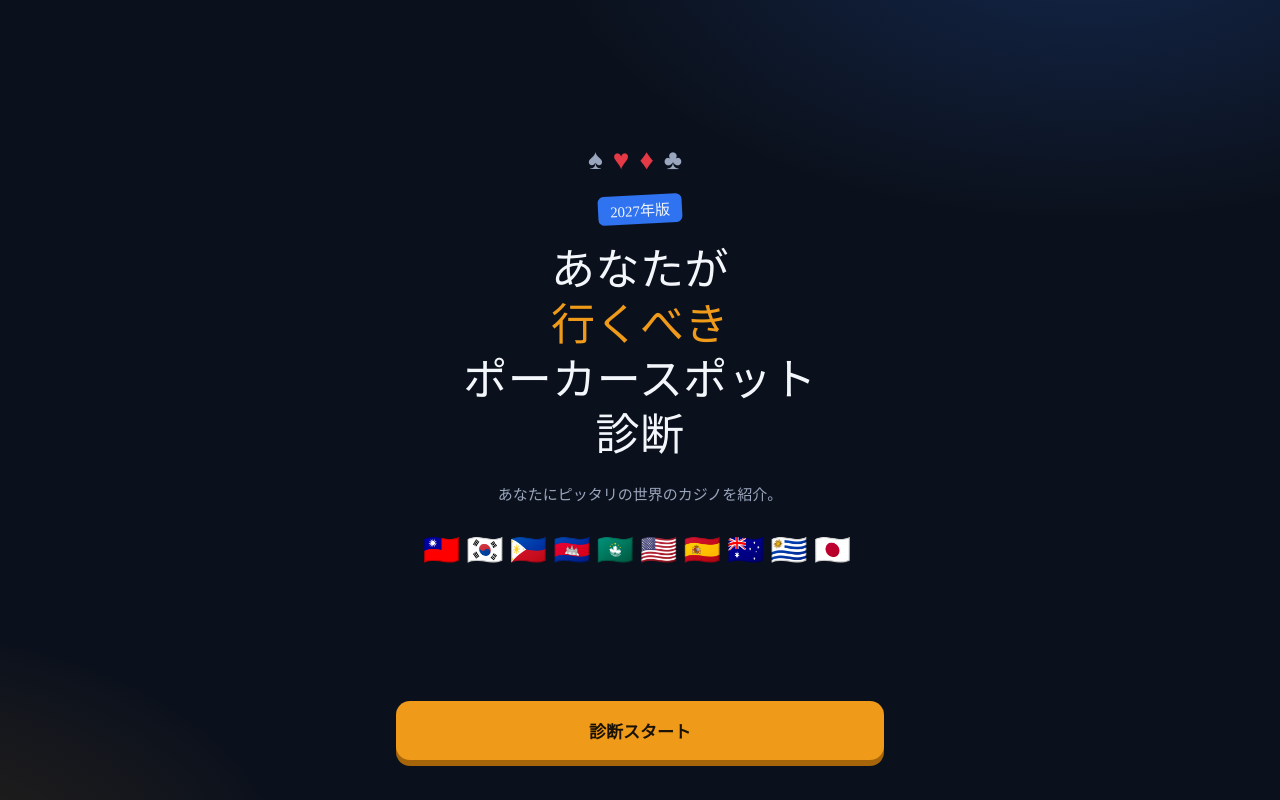
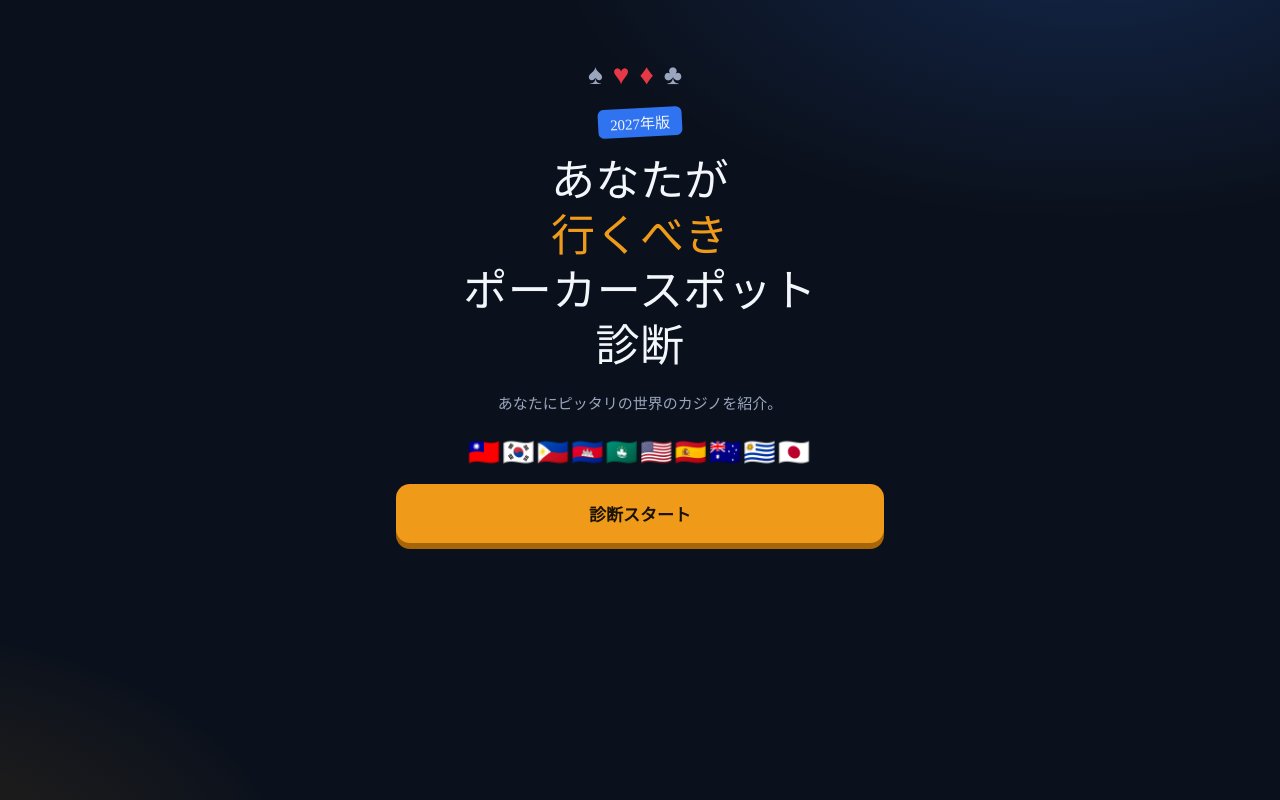
Before and after one commit to CLOViZ-inc/pokerqz-shindan-demo, a plain HTML site: page index.html in a window 1280 px wide. Drawn offline with Linux system fonts and the light colour scheme; a web font is replaced by a local one.

Commit message:
開始ボタンを国旗のすぐ下へ

```diff
--- a/index.html
+++ b/index.html
@@ -36,7 +36,7 @@ button{font:inherit;color:inherit;border:0;background:none;cursor:pointer}
 @keyframes in{from{opacity:0;transform:translateY(8px)}to{opacity:1;transform:none}}
 
 /* start */
-.hero{flex:1;display:flex;flex-direction:column;justify-content:center;gap:18px;text-align:center;padding:10px 0 24px}
+.hero{display:flex;flex-direction:column;gap:16px;text-align:center;padding:4vh 0 24px} /* X のアプリ内ブラウザでも開始ボタンが最初の画面に入るよう、上から詰める */
 .suits{font-size:28px;letter-spacing:10px;color:var(--muted)}
 .suits b{color:var(--red);font-weight:400}
 h1{font-family:"Dela Gothic One",sans-serif;font-weight:400;font-size:clamp(30px,9vw,44px);line-height:1.25;letter-spacing:.01em}
@@ -45,7 +45,7 @@ h1 em{font-style:normal;color:var(--orange)}
 .lead{color:var(--muted);font-size:15px;line-height:1.8}
 .crit{display:flex;flex-wrap:wrap;justify-content:center;gap:6px}
 .crit span{font-size:12px;font-weight:700;padding:4px 10px;border-radius:99px;background:var(--card);border:1px solid var(--line)}
-.flags{font-size:30px;letter-spacing:6px;line-height:1.5}
+.flags{font-size:26px;letter-spacing:2px;line-height:1.4;white-space:nowrap}
 .btn{display:block;width:100%;padding:17px 18px;border-radius:14px;font-weight:900;font-size:17px;text-align:center;text-decoration:none}
 .btn.main{background:var(--orange);color:#1a1205;box-shadow:0 6px 0 #a7650a}
 .btn.main:active{transform:translateY(3px);box-shadow:0 3px 0 #a7650a}
@@ -197,8 +197,8 @@ footer{margin-top:26px;font-size:11px;color:var(--muted);line-height:1.8;text-al
       <h1>あなたが<br><em>行くべき</em><br>ポーカースポット<br>診断</h1>
       <p class="lead">あなたにピッタリの世界のカジノを紹介。</p>
       <div class="flags">🇹🇼🇰🇷🇵🇭🇰🇭🇲🇴🇺🇸🇪🇸🇦🇺🇺🇾🇯🇵</div>
+      <button class="btn main" id="startBtn">診断スタート</button>
     </div>
-    <button class="btn main" id="startBtn">診断スタート</button>
   </section>
 
   <!-- QUIZ (chat) -->
```
